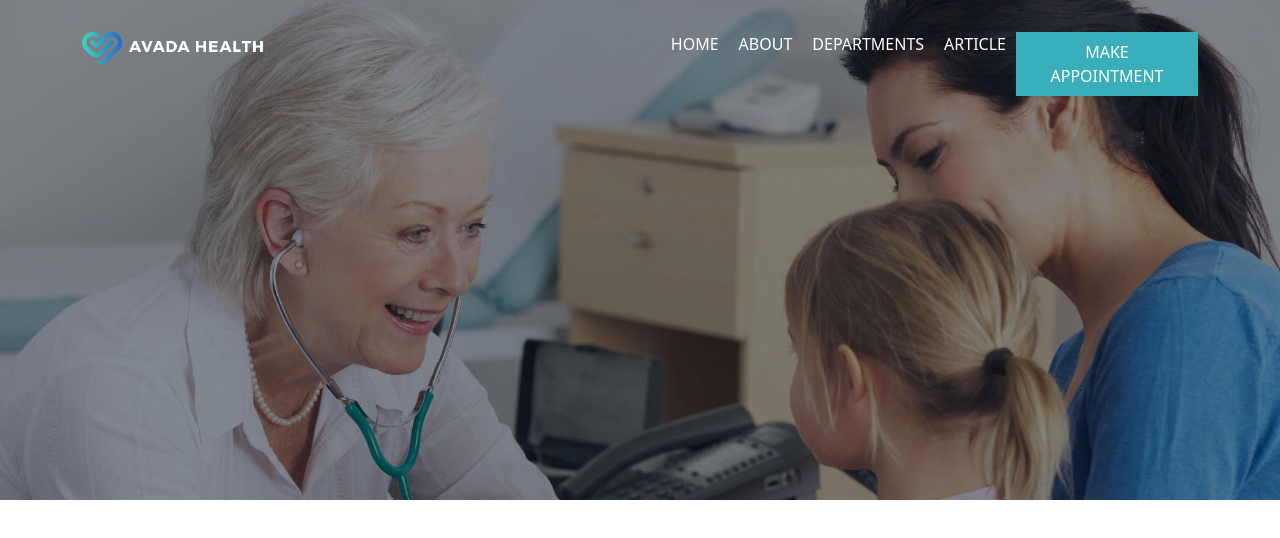
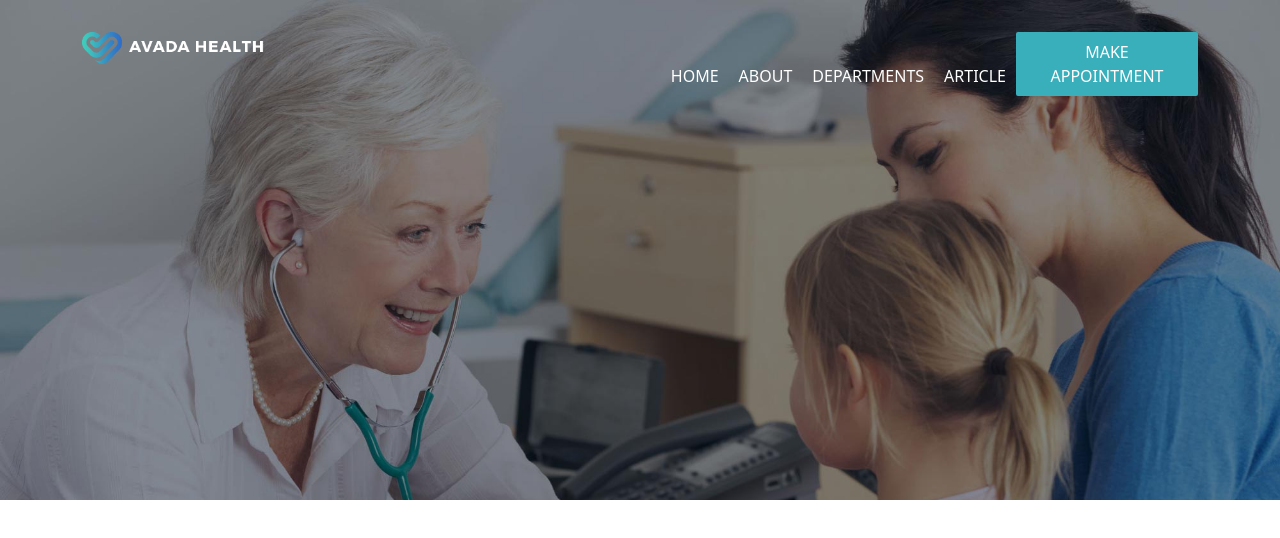
Before and after one commit to WalterFrongia/proj-html-vuejs, a Vue app: page / in a window 1280 px wide. Shown: the top 538 px of the page. Built offline with nearby package versions, Linux system fonts and the light colour scheme.

Commit message:
Miglioramento layout button in header component e implementato un id che identifica la nav bar, e allineamento tramite proprità flex del button con i link navbar

```diff
--- a/src/components/Header.vue
+++ b/src/components/Header.vue
@@ -11,7 +11,7 @@
                             <img src="../assets/images/medical_logo_1x_light.png" alt="">
                         </div>
                     </div>
-                    <div class="col-6 d-flex justify-content-end pt-2">
+                    <div id ="my-nav-bar" class="col-6 d-flex justify-content-end pt-2">
                         <div class="col-4">
                             <ul>
                                 <li v-for="link in navBarLinks" :key="link.name"><a href="">{{link.name}}</a></li>
@@ -63,12 +63,20 @@ export default {
 
     height: 500px;//poi viene rimossa, adesso solo per capire la struttura
 }
+
 #header-section{
     img{
         width:100%;
         height: 100%;
     }
 }
+
+#my-nav-bar{
+    display:flex;
+    align-items: baseline;
+
+}
+
 ul{
     display: flex;
     justify-content: flex-end;
@@ -88,6 +96,7 @@ button{
     color:$textColor;
 
     border:none;
+    border-radius:2px;
     padding:8px 25px;
 }
 </style>
```
